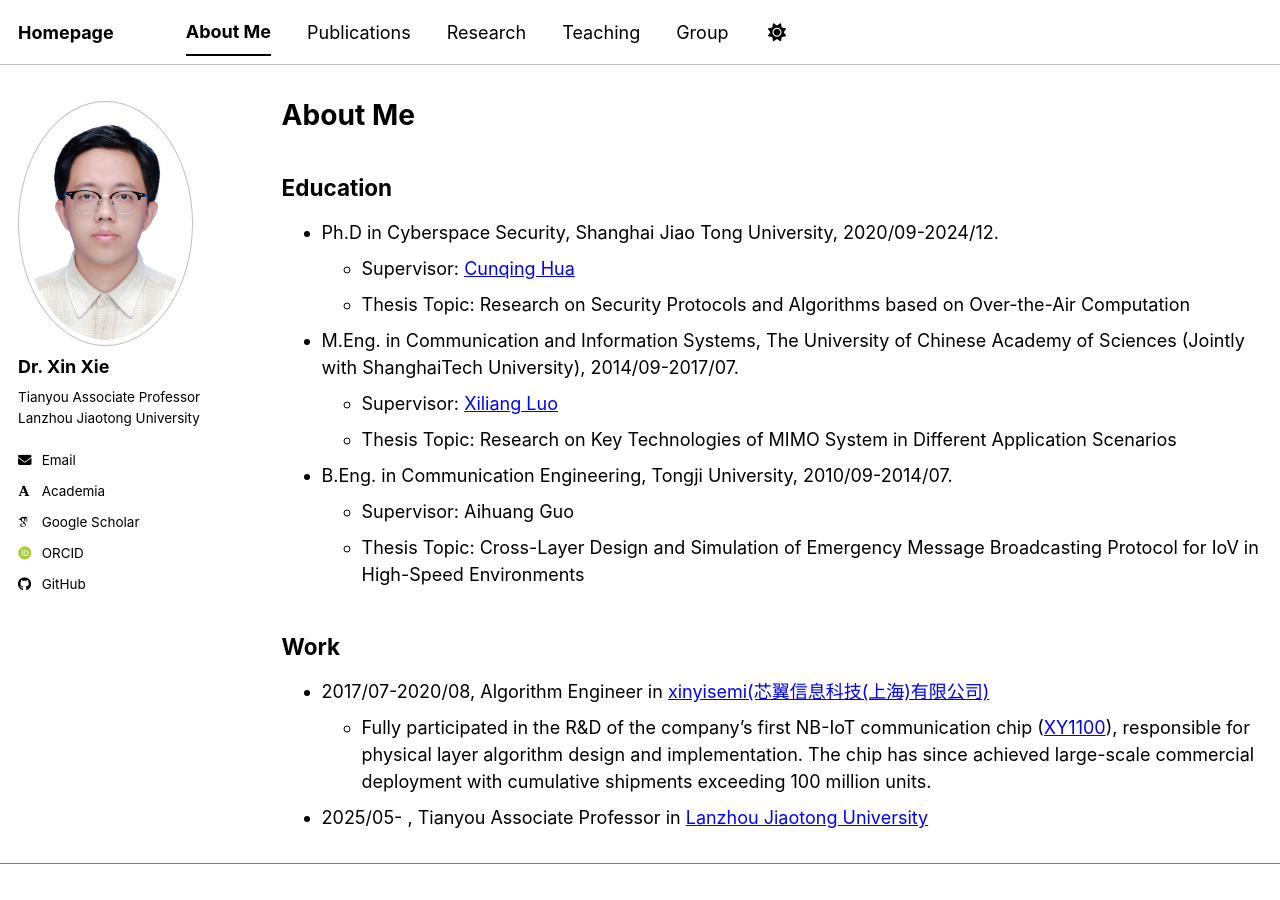
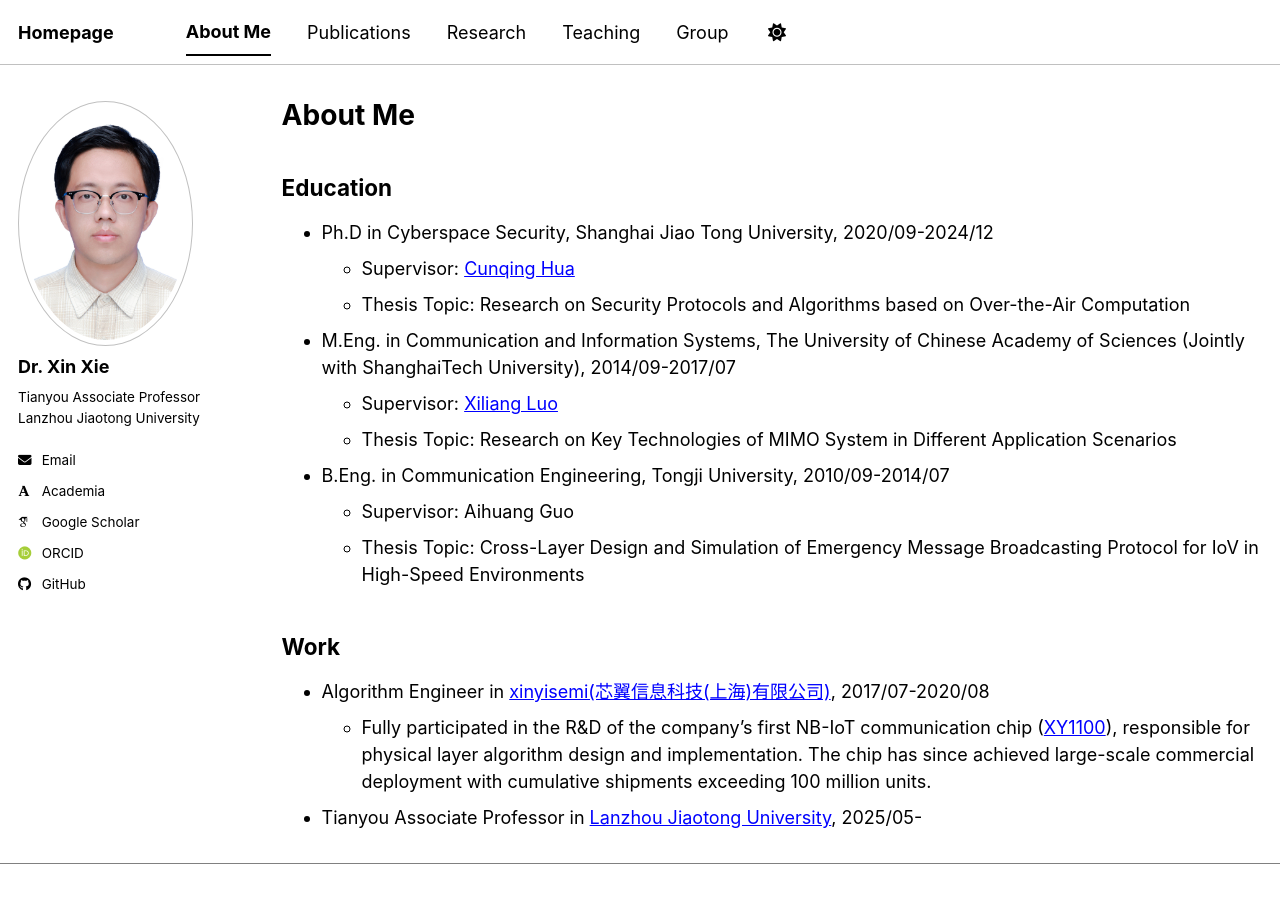
Before and after one commit to xiexin312/xiexin312.github.io, a Jekyll site: the page built from _pages/AboutMe.md, in a window 1280 px wide and 900 px high. Built offline with Jekyll 4.4.1, drawn with Linux system fonts in a browser that asks for light colours; some web fonts are replaced; a script bundle is joined from its source files by our own code; library files that are not in the unit come from our copies.

Commit message:
修改了一些东西

```diff
--- a/_pages/AboutMe.md
+++ b/_pages/AboutMe.md
@@ -10,20 +10,20 @@ redirect_from:
 {% include base_path %}
 
 ## Education
-- Ph.D in Cyberspace Security, Shanghai Jiao Tong University, 2020/09-2024/12.
+- Ph.D in Cyberspace Security, Shanghai Jiao Tong University, 2020/09-2024/12
   - Supervisor: [Cunqing Hua](https://www.cs.sjtu.edu.cn/jiaoshiml/huacunqing.html)
   - Thesis Topic: Research on Security Protocols and Algorithms based on Over-the-Air Computation
-- M.Eng. in Communication and Information Systems, The University of Chinese Academy of Sciences (Jointly with ShanghaiTech University), 2014/09-2017/07.
+- M.Eng. in Communication and Information Systems, The University of Chinese Academy of Sciences (Jointly with ShanghaiTech University), 2014/09-2017/07
   - Supervisor: [Xiliang Luo](https://scholar.google.com/citations?user=hLj5elMAAAAJ&hl=zh-CN)
   - Thesis Topic: Research on Key Technologies of MIMO System in Different Application Scenarios
-- B.Eng. in Communication Engineering, Tongji University, 2010/09-2014/07.
+- B.Eng. in Communication Engineering, Tongji University, 2010/09-2014/07
   - Supervisor: Aihuang Guo
   - Thesis Topic: Cross-Layer Design and Simulation of Emergency Message Broadcasting Protocol for IoV in High-Speed Environments
 
 ## Work
-- 2017/07-2020/08, Algorithm Engineer in [xinyisemi(芯翼信息科技(上海)有限公司)](https://www.xinyisemi.com/)
+- Algorithm Engineer in [xinyisemi(芯翼信息科技(上海)有限公司)](https://www.xinyisemi.com/), 2017/07-2020/08
   - Fully participated in the R&D of the company's first NB-IoT communication chip ([XY1100](https://www.xinyisemi.com/products/nb-iot-soc/2)), responsible for physical layer algorithm design and implementation. The chip has since achieved large-scale commercial deployment with cumulative shipments exceeding 100 million units.
-- 2025/05- , Tianyou Associate Professor in [Lanzhou Jiaotong University](https://www.lzjtu.edu.cn/)
+- Tianyou Associate Professor in [Lanzhou Jiaotong University](https://www.lzjtu.edu.cn/), 2025/05-
 
 ## Award
 - [Sep.2025] ACM China Council Lanzhou Chapter Excellent Doctoral Dissertation Award.
```
Also changed, not shown: _pages/teaching-simple.md (+1 -1 lines).
